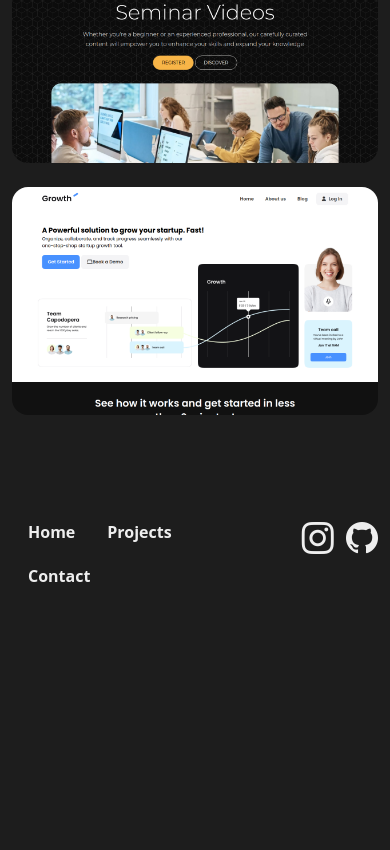
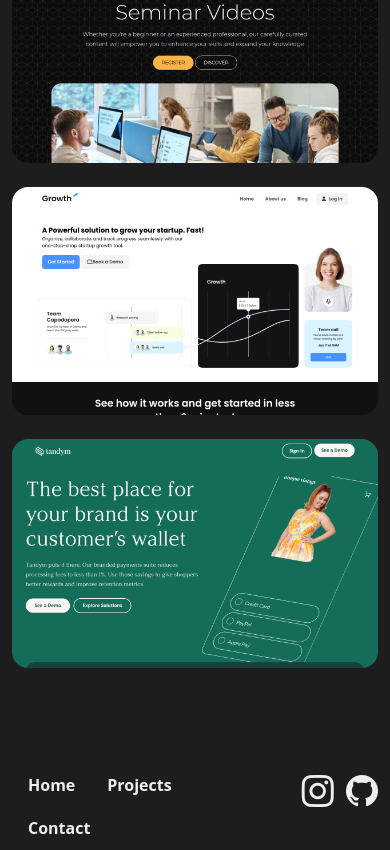
Before and after one commit to tiubarore/dev-portfolio, a website: page project.html in a window 390 px wide. Shown: the part 1246-2096 px from the top of the page. Before the commit the page ends 1844 px from the top, so only its background shows below. Drawn offline with nearby package versions, Linux system fonts and the light colour scheme; files that its build step writes are made by us from their sources.

Commit message:
added project

```diff
--- a/project.html
+++ b/project.html
@@ -130,6 +130,17 @@
               </a>
             </div>
           </div>
+          <div class="col-md-4 mt-4 d-block d-md-none">
+            <div class="image-container mt-md-4">
+              <a href="https://tandym.vercel.app/" target="_blank">
+                <img
+                  src="images/tandym.png"
+                  class="img-fluid rounded-4"
+                  alt=""
+                />
+              </a>
+            </div>
+          </div>
         </div>
       </div>
     </header>
```
Also changed, not shown: images/tandym.png (added).
